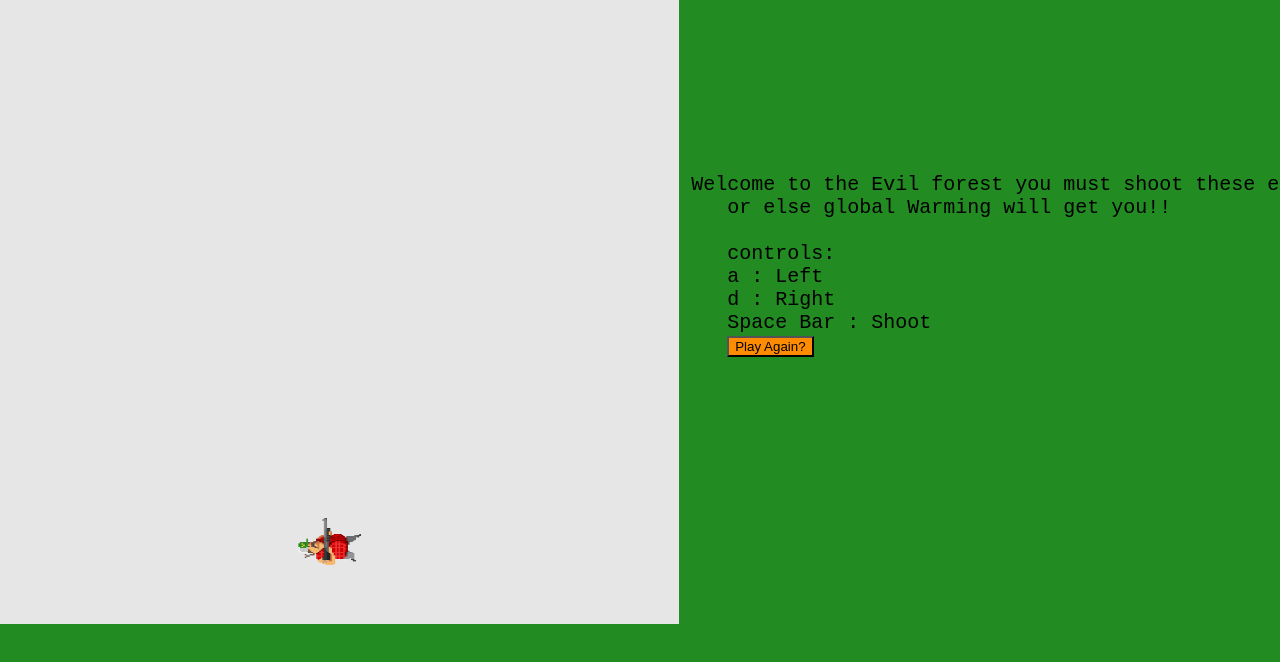
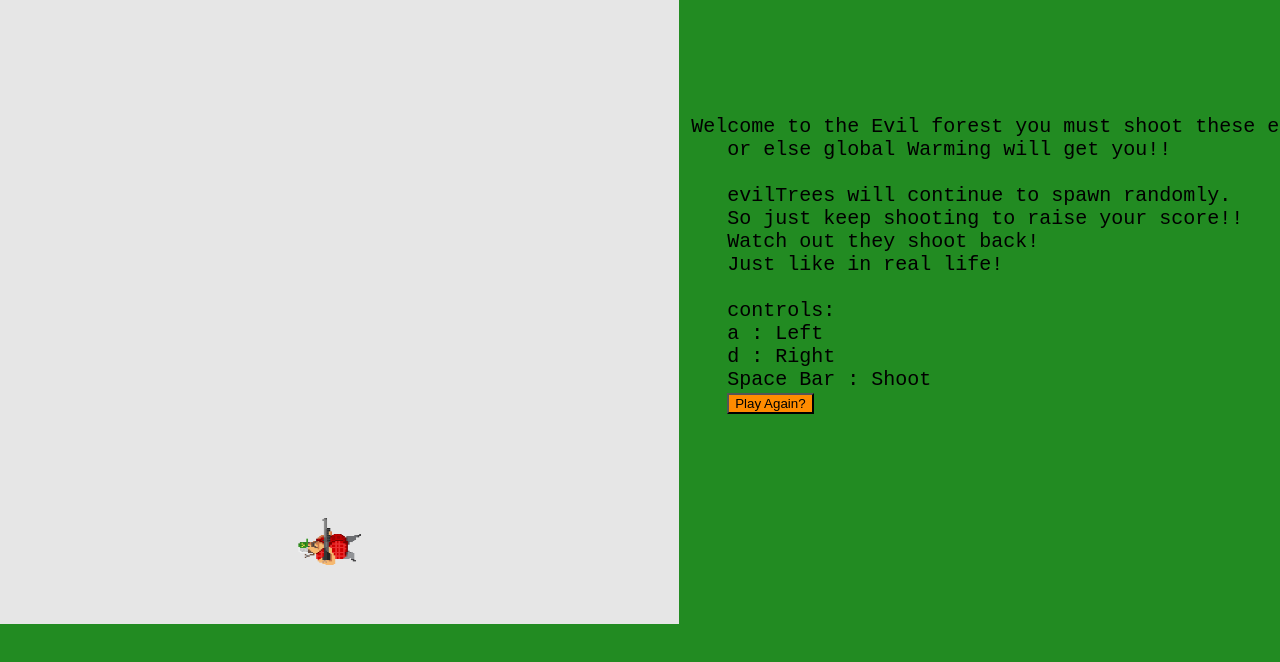
Before and after one commit to AaronArtG/The-Forest, a plain HTML site: page index.html in a window 1280 px wide. Shown: the part 84-746 px from the top of the page. Drawn offline with Linux system fonts and the light colour scheme.

Commit message:
updated game info

```diff
--- a/index.html
+++ b/index.html
@@ -16,6 +16,11 @@
 </div><pre> Welcome to the Evil forest you must shoot these evilTrees
     or else global Warming will get you!!
 
+    evilTrees will continue to spawn randomly.
+    So just keep shooting to raise your score!!
+    Watch out they shoot back!
+    Just like in real life!
+
     controls:
     a : Left
     d : Right
```
